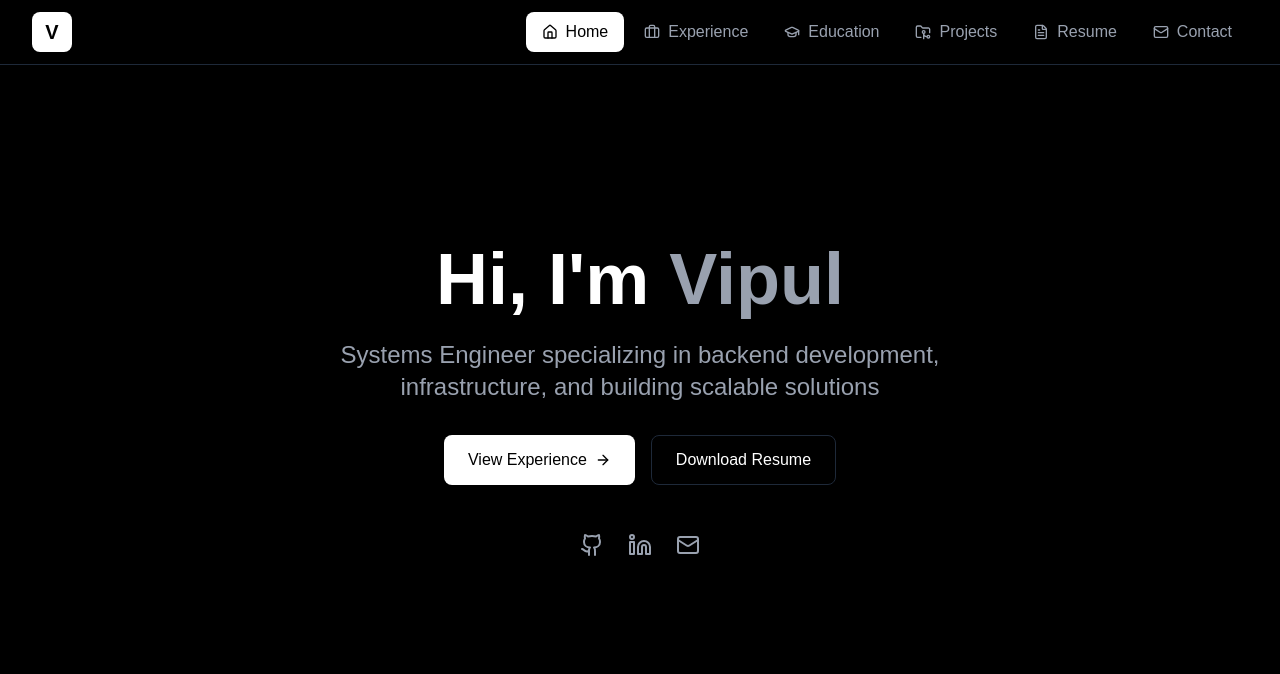
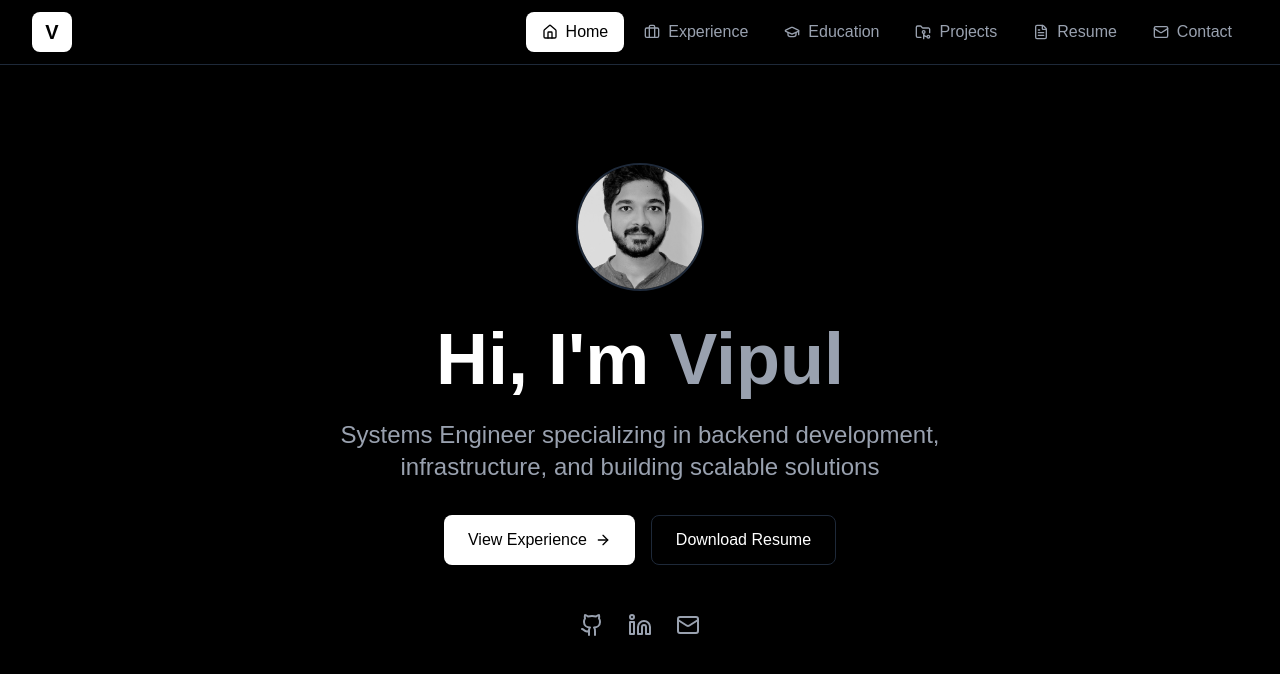
Before and after one commit to vipul43/vipulsme, a Next.js app: page / in a window 1280 px wide. Shown: the top 674 px of the page. Built offline with nearby package versions, Linux system fonts and the light colour scheme.

Commit message:
feat(hero): add profile image to hero section

```diff
--- a/app/components/Hero.tsx
+++ b/app/components/Hero.tsx
@@ -1,12 +1,25 @@
 "use client";
 
 import Link from "next/link";
+import Image from "next/image";
 import { ArrowRight, Github, Linkedin, Mail } from "lucide-react";
 
 export default function Hero() {
   return (
     <div className="flex min-h-screen items-center justify-center bg-black px-4">
       <div className="mx-auto max-w-4xl text-center">
+        <div className="mb-8 flex justify-center">
+          <div className="relative h-32 w-32 overflow-hidden rounded-full border-2 border-gray-800">
+            <Image
+              src="/profile.jpg"
+              alt="Vipul"
+              fill
+              className="object-cover"
+              priority
+            />
+          </div>
+        </div>
+
         <h1 className="animate-fade-in mb-6 text-5xl font-bold text-white sm:text-7xl">
           Hi, I&apos;m <span className="text-gray-400">Vipul</span>
         </h1>
```
Also changed, not shown: public/profile.jpg (added).
